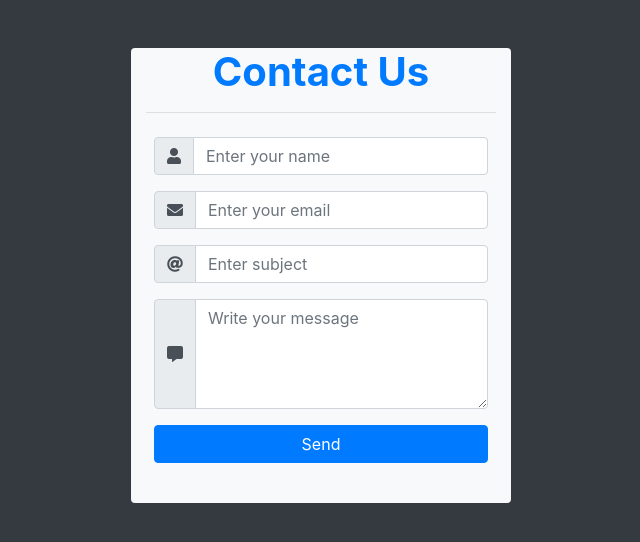
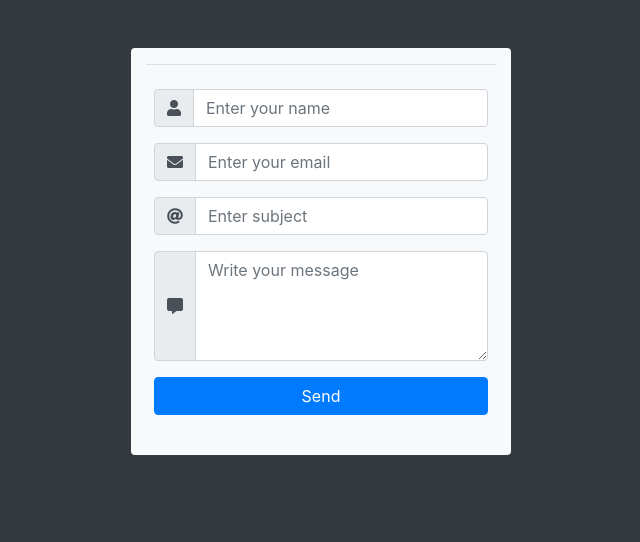
Before and after one commit to aashikur/login, a PHP site: page / in a window 1280 px wide. Shown: the top 542 px of the page, without its empty margins (319-959 px from the left). Run offline with PHP 8.4, Linux system fonts and the light colour scheme; some libraries are stand-ins or nearby versions.

```diff
--- a/index.php
+++ b/index.php
@@ -61,7 +61,6 @@ if(!$mail->send()){
   <div class="container">
     <div class="row justify-content-center">
       <div class="col-md-4 mt-5 bg-light rounded">
-        <h1 class="text-center font-weight-bold text-primary">Contact Us</h1>
         <hr class="bg-light">
         <h5 class="text-center text-success"><?= $result; ?></h5><!--|||||||||||||||||||||||__-->
         <form action="" method="post" id="form-box" class="p-2">
```
